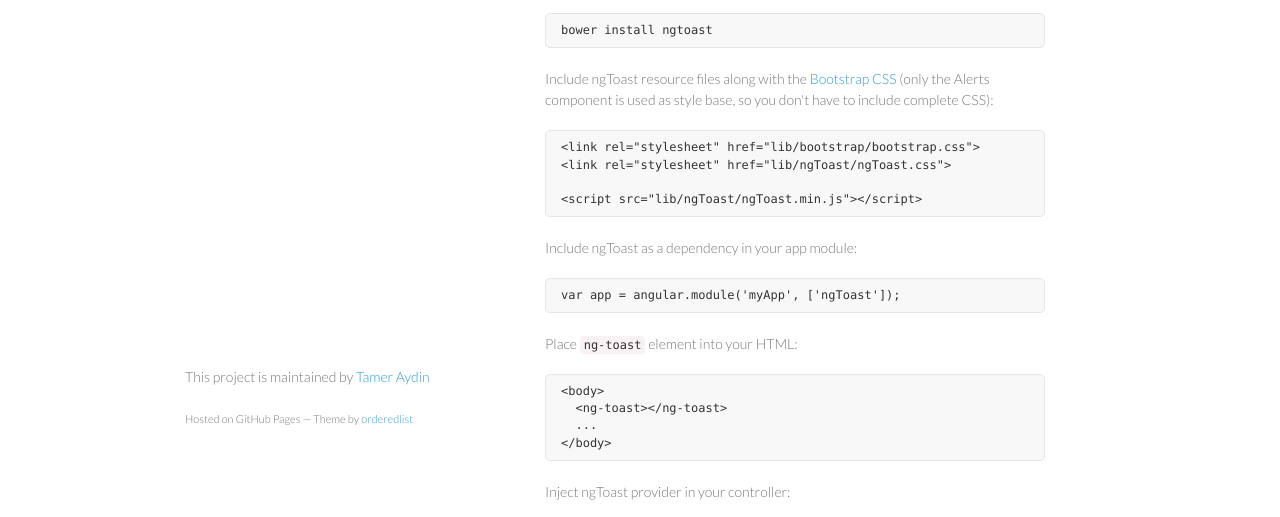
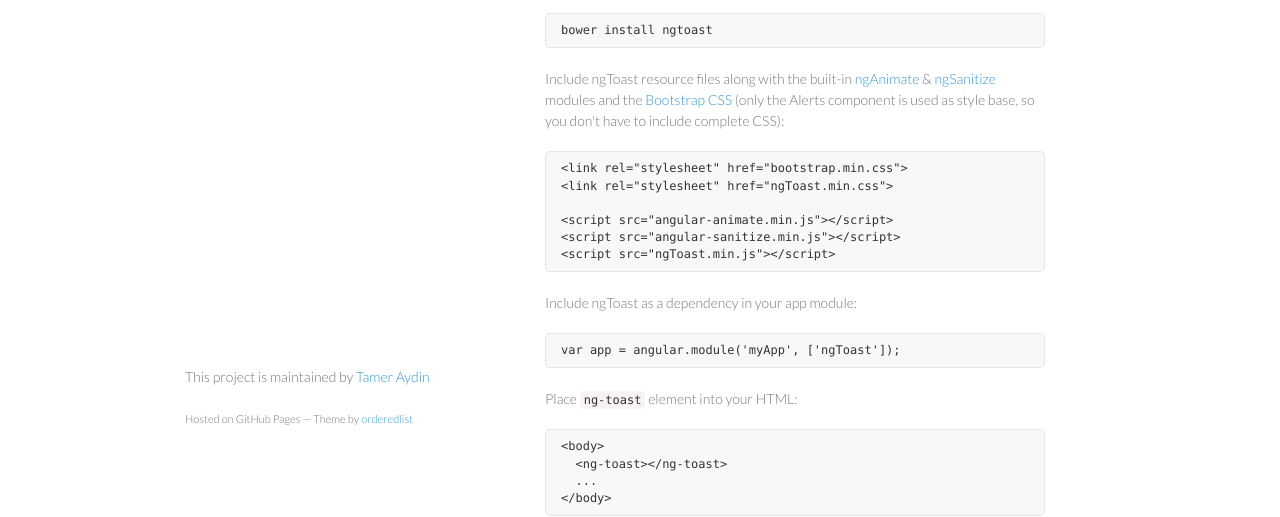
Before and after one commit to tameraydin/ngToast, a plain HTML site: page index.html in a window 1280 px wide. Shown: the part 302-819 px from the top of the page. Drawn offline with Linux system fonts and the light colour scheme; files that its build step writes are made by us from their sources.

Commit message:
updated usage info

```diff
--- a/index.html
+++ b/index.html
@@ -63,12 +63,14 @@
 
 <pre><code>bower install ngtoast</code></pre>
 
-<p>Include ngToast resource files along with the <a href="http://getbootstrap.com/" target="_blank">Bootstrap CSS</a> (only the Alerts component is used as style base, so you don't have to include complete CSS):</p>
+<p>Include ngToast resource files along with the built-in <a href="http://docs.angularjs.org/api/ngAnimate">ngAnimate</a> &amp; <a href="http://docs.angularjs.org/api/ngSanitize">ngSanitize</a> modules and the <a href="http://getbootstrap.com/" target="_blank">Bootstrap CSS</a> (only the Alerts component is used as style base, so you don't have to include complete CSS):</p>
 
-<pre><code>&lt;link rel="stylesheet" href="lib/bootstrap/bootstrap.css"&gt;
-&lt;link rel="stylesheet" href="lib/ngToast/ngToast.css"&gt;
+<pre><code>&lt;link rel="stylesheet" href="bootstrap.min.css"&gt;
+&lt;link rel="stylesheet" href="ngToast.min.css"&gt;
 
-&lt;script src="lib/ngToast/ngToast.min.js"&gt;&lt;/script&gt;
+&lt;script src="angular-animate.min.js"&gt;&lt;/script&gt;
+&lt;script src="angular-sanitize.min.js"&gt;&lt;/script&gt;
+&lt;script src="ngToast.min.js"&gt;&lt;/script&gt;
 </code></pre>
 
 <p>Include ngToast as a dependency in your app module:</p>
```
